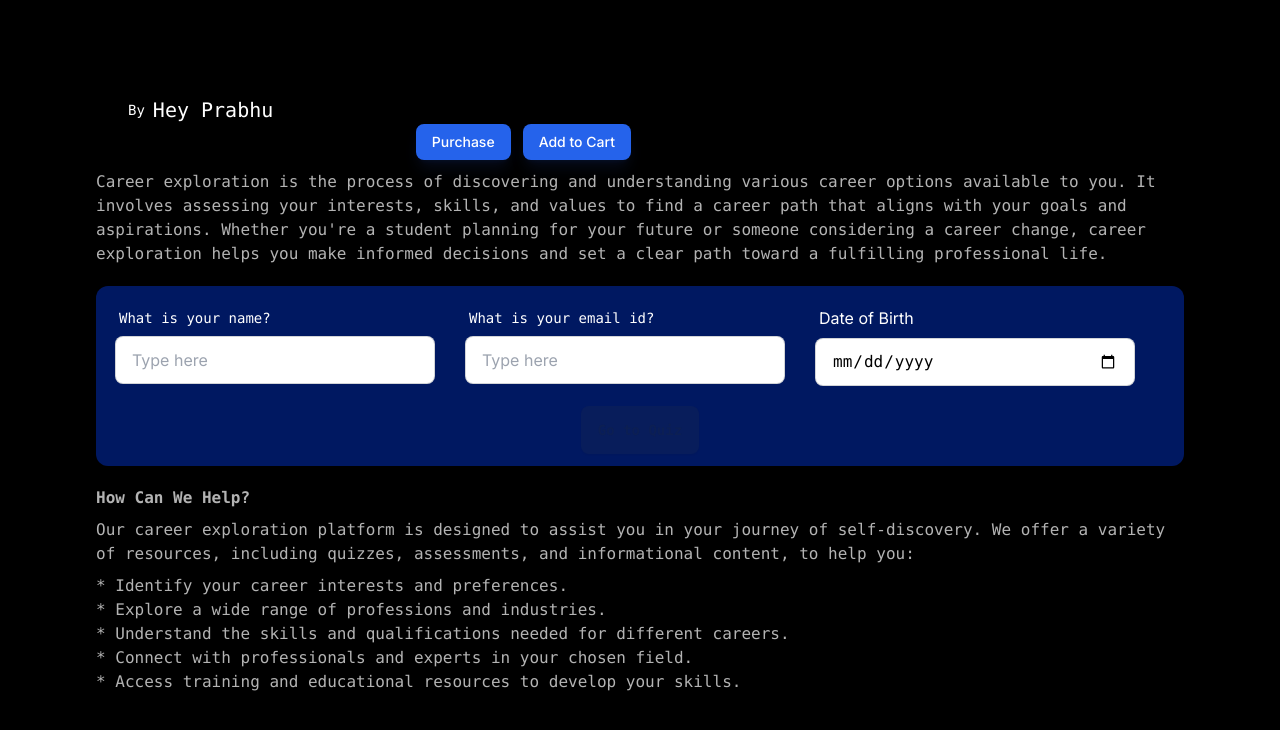
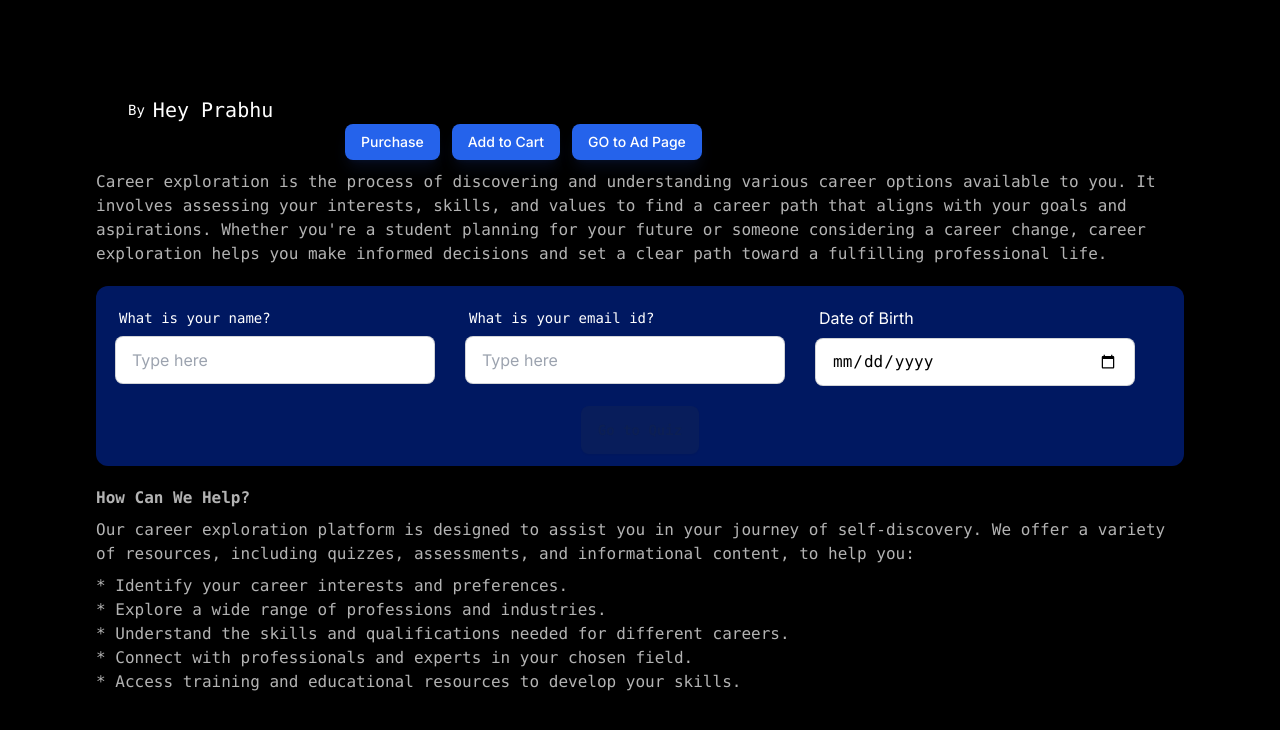
Before and after one commit to AKx10/hackathon, a Next.js app: page / in a window 1280 px wide. Shown: the top 730 px of the page. Built offline with nearby package versions, Linux system fonts and the light colour scheme.

Commit message:
feat: add button to navigate to ad page and track conversion event

```diff
--- a/src/app/page.js
+++ b/src/app/page.js
@@ -73,6 +73,16 @@ export default function Home() {
             className="px-4 py-2 bg-blue-600 hover:bg-blue-500 text-white rounded-lg text-sm font-medium transition-colors disabled:opacity-50 disabled:cursor-not-allowed shadow-lg shadow-blue-900/20"
           >
             Add to Cart
+          </button>
+
+          <button
+            onClick={() => {
+              adgeistAdvertiser.trackConversionEvent("route_to_ad_page");
+              router.push("/ad");
+            }}
+            className="px-4 py-2 bg-blue-600 hover:bg-blue-500 text-white rounded-lg text-sm font-medium transition-colors disabled:opacity-50 disabled:cursor-not-allowed shadow-lg shadow-blue-900/20"
+          >
+            GO to Ad Page
           </button>
 
           <a href="/ad">Anchor Navigation</a>
```
